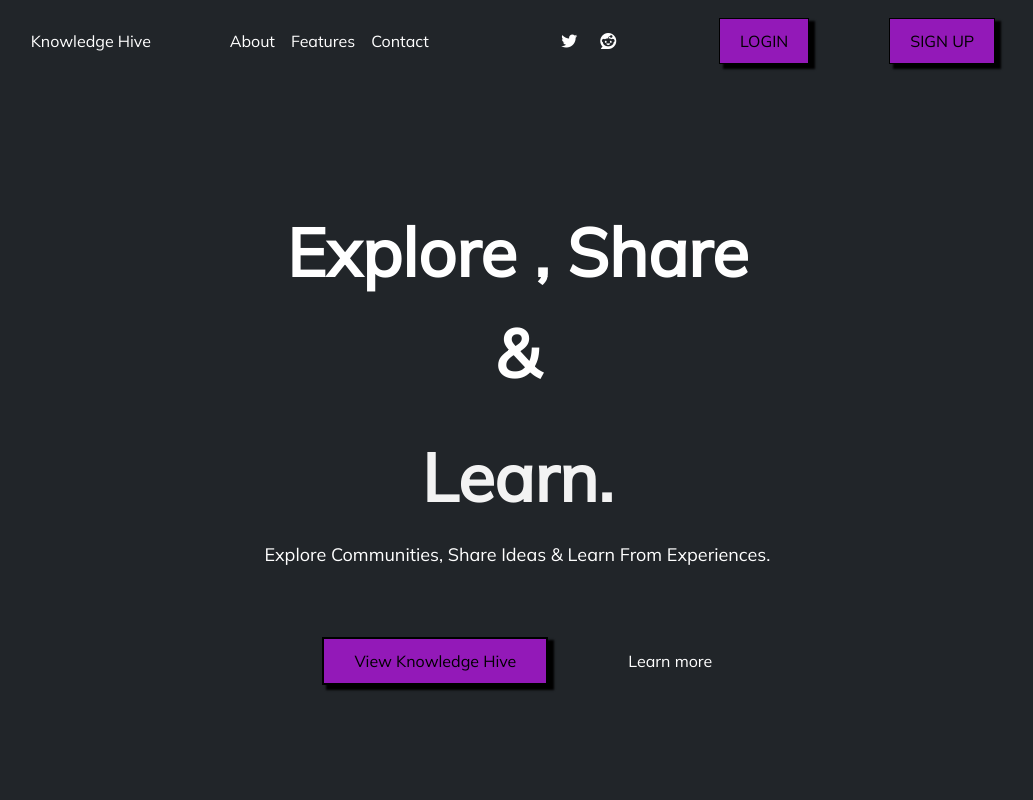
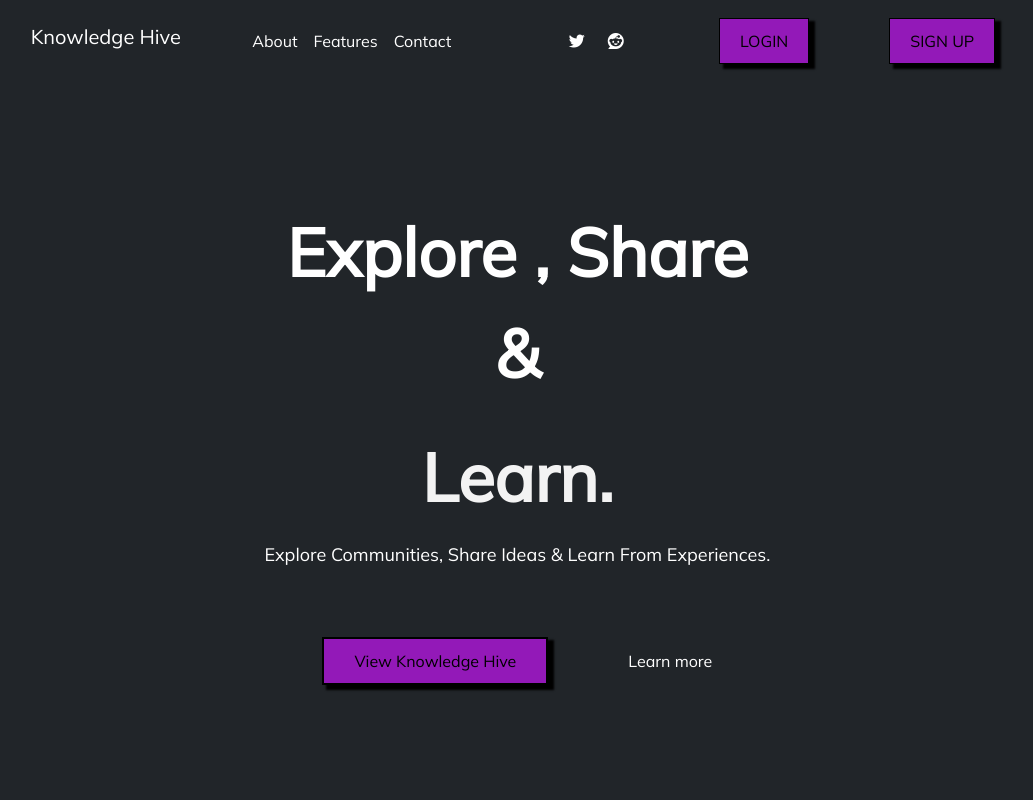
Before and after one commit to vedanshi28/knowledgehive, a React (Create React App) app: page / in a window 1280 px wide. Shown: the top 800 px of the page, without its empty margins (112-1145 px from the left). Built offline with nearby package versions, Linux system fonts and the light colour scheme; a web font is replaced by a local one.

Commit message:
commit changes

```diff
--- a/src/components/NavBar.js
+++ b/src/components/NavBar.js
@@ -8,7 +8,7 @@ const NavBar=()=>{
              <div className="col-10 mx-auto">
         <nav className="navbar navbar-expand-lg navbar-dark bg-dark">
           <div className="container-fluid">
-           <a className="navbar-brand" href="#">Knowledge Hive</a>
+           <a className="navbar-brand" href="#"><h5>Knowledge Hive</h5></a>
           <button className="navbar-toggler" type="button" data-bs-toggle="collapse" data-bs-target="#navbarSupportedContent" aria-controls="navbarSupportedContent" aria-expanded="false" aria-label="Toggle navigation">
             <span className="navbar-toggler-icon"></span>
            </button>
```
